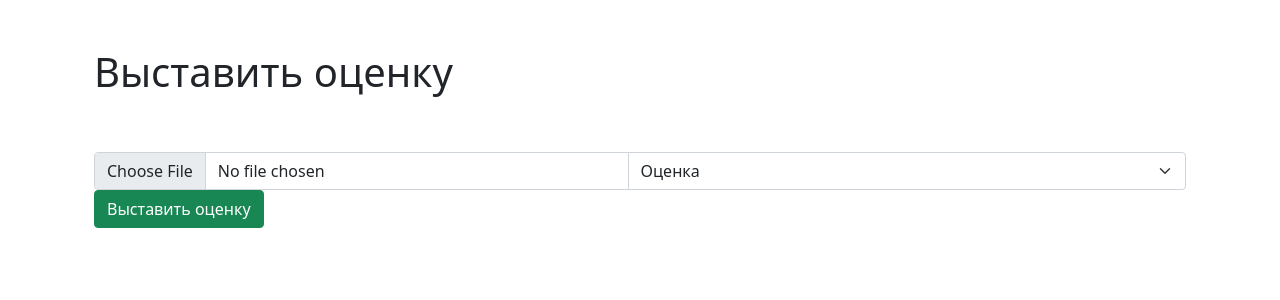
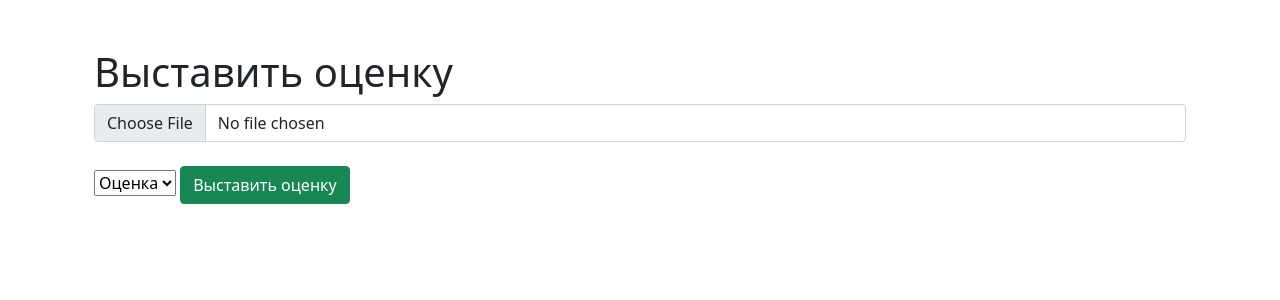
Before and after one commit to MersennexTwister/ITProject, a Flask app: page /lk/put_mark in a window 1280 px wide. Shown: the part 66-366 px from the top of the page. Run offline with Flask 2, Linux system fonts and the light colour scheme; some libraries are stand-ins or nearby versions.

Commit message:
Поправлен дизайн 3

```diff
--- a/templates/put_mark.html
+++ b/templates/put_mark.html
@@ -10,18 +10,15 @@
 {% block body %}
 <div class="container px-4 py-5" id="featured-3">
   <h1>Выставить оценку</h1>
-  <br><br>
   <form method="post" enctype="multipart/form-data">
-    <div class="input-group">
     <input name="photo" id="photo" type="file" class="form-control" placeholder="Фото ученика"><br>
-      <select name="mark" class="form-select">
+    <select name="mark">
     <option><a href="#" class="d-block text-decoration-none dropdown-toggle" id="dropdownUser2" data-bs-toggle="dropdown" aria-expanded="false">
         Оценка
     </a></option>
     <option><a class="dropdown-item">+</a></option>
     <option><a class="dropdown-item">-</a></option>
     </select>
-    </div>
     <button type="submit" class="btn btn-success">Выставить оценку</button>
   </form>
 </div>
```
Lines whose indentation alone changed are shown as unchanged.
